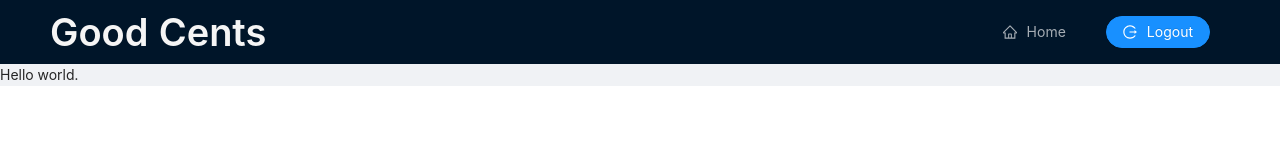
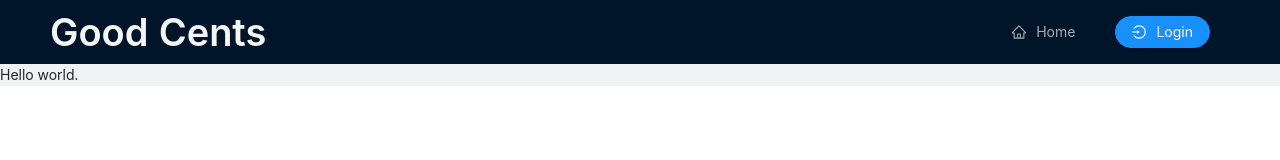
Before and after one commit to BrandonGardner2/CommonCents, a React (Create React App) app in the folder client/: page / in a window 1280 px wide. Shown: the top 160 px of the page. Built offline with nearby package versions, Linux system fonts and the light colour scheme; no server answers.

Commit message:
fixes backwards logic for logout/login

```diff
--- a/client/src/components/header/Navigation.tsx
+++ b/client/src/components/header/Navigation.tsx
@@ -26,7 +26,7 @@
       <Menu.Item key='mail' icon={<HomeOutlined />}>
         <Link to='/'>Home</Link>
       </Menu.Item>
-      <Menu.Item key='login-out'>{isAuthenticated ? <LoginBtn /> : <LogoutBtn />}</Menu.Item>
+      <Menu.Item key='login-out'>{isAuthenticated ? <LogoutBtn /> : <LoginBtn />}</Menu.Item>
     </Menu>
   );
 };
```
